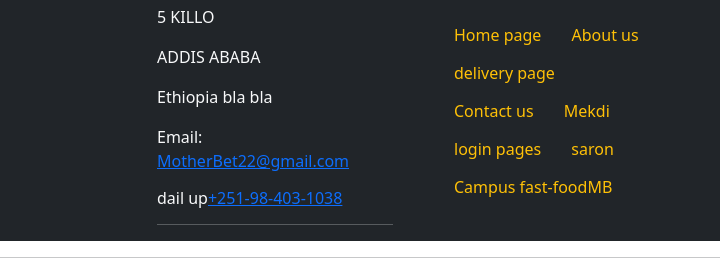
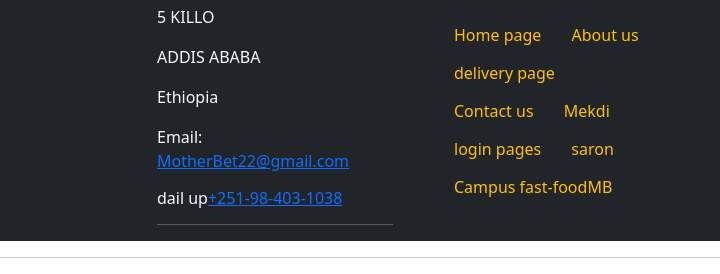
Before and after one commit to YosefAyele/Web-Design-And-Development-Group-Assignment, a plain HTML site: page src/contactPage.html in a window 1280 px wide. Shown: the part 864-1138 px from the top of the page, 199-919 px from the left. Drawn offline with Linux system fonts and the light colour scheme.

Commit message:
Update contactPage.html

```diff
--- a/src/contactPage.html
+++ b/src/contactPage.html
@@ -124,7 +124,7 @@
 
                         <p>5 KILLO</p>
                         <p>ADDIS ABABA</p>
-                        <p>Ethiopia bla bla </p>
+                        <p>Ethiopia</p>
                         <p>Email: <a href="mailto: MotherBet22@gmail.com" class="footer__address__email">MotherBet22@gmail.com</a></p>
 
                         <h6 >dail up<a href="tel:+251-98-403-1038" class="footer__address__phone">+251-98-403-1038</a></h6>
@@ -172,7 +172,4 @@
         <hr>
     </footer>
 </body>
-
-
-
 </html>
```
